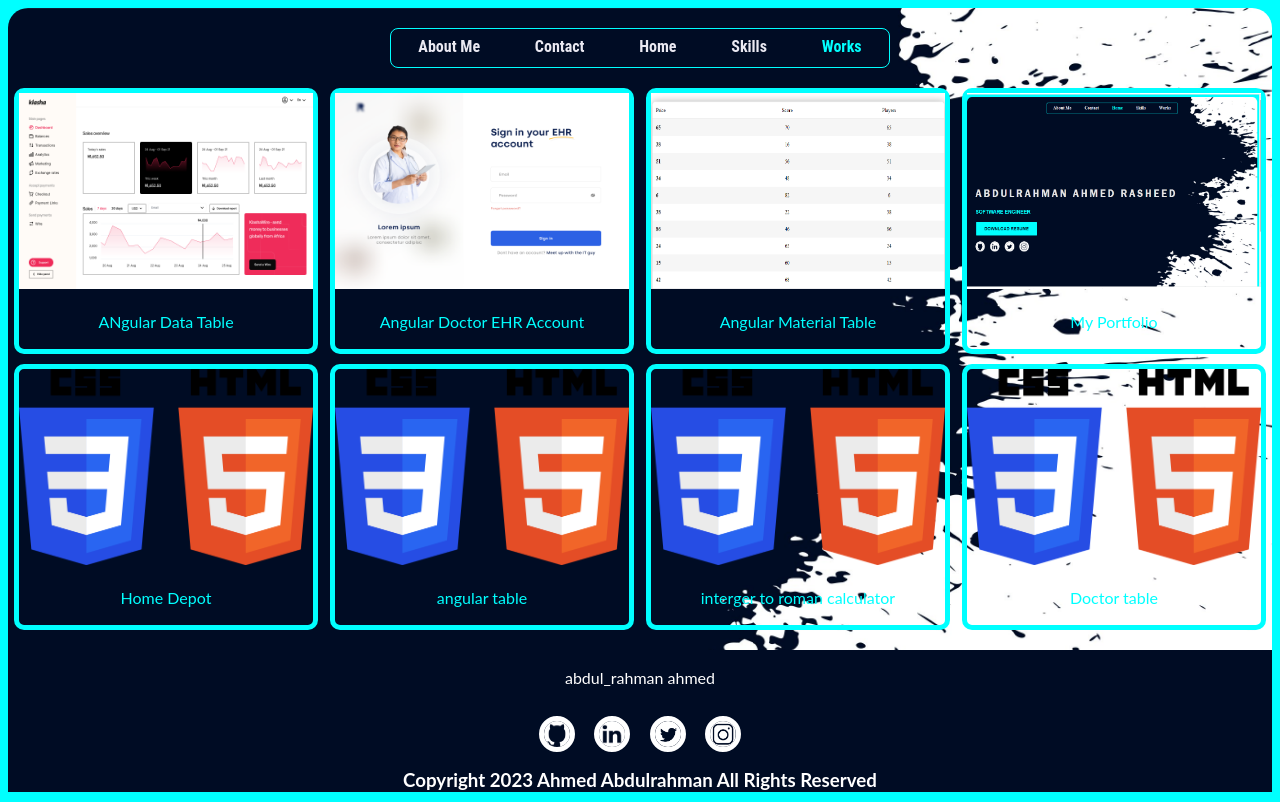
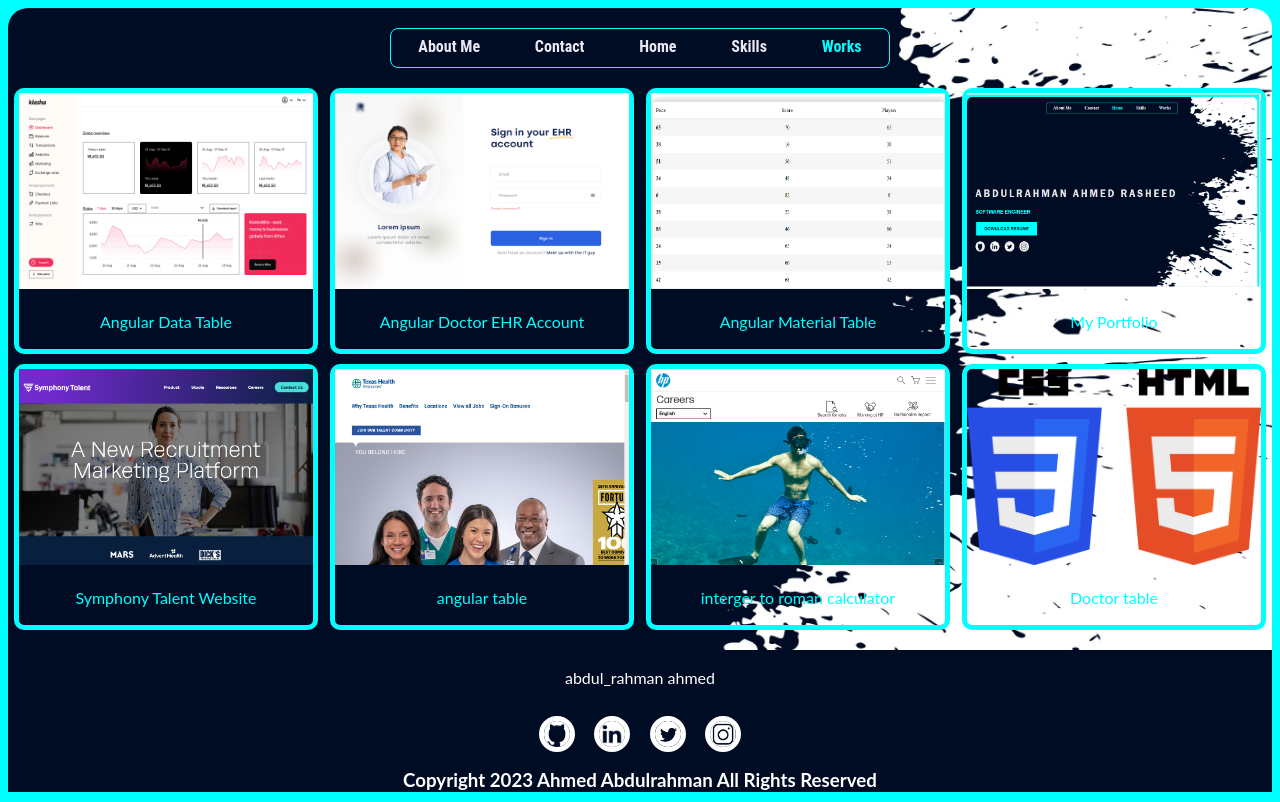
Before and after one commit to Rahman-Abdul/my-portfolio, a Next.js app: page /works in a window 1280 px wide. Built offline with nearby package versions, Linux system fonts and the light colour scheme.

Commit message:
removed packag json

```diff
--- a/pages/works.tsx
+++ b/pages/works.tsx
@@ -5,6 +5,9 @@ import angularDashboard from '../assets/angularDashboard.png'
 import doctor from '../assets/doctor.png'
 import table from '../assets/table.png'
 import portfolio from '../assets/portfolio.png'
+import symphony from '../assets/symphony.png'
+import texas from '../assets/texas.png'
+import hp from '../assets/hp.png'
 
 
 // import { Container } from './styles';
@@ -17,7 +20,7 @@ const Works: any = () => {
     <a target="_blank" href="img_5terre.jpg">
     <Image src={angularDashboard} alt="Illustrator" width="600" height="400"/>
     </a>
-    <div className="desc">ANgular Data Table</div>
+    <div className="desc">Angular Data Table</div>
   </div>
 </div>
 
@@ -53,9 +56,9 @@ const Works: any = () => {
 <div className="responsive">
   <div className="gallery">
     <a target="_blank" href="img_mountains.jpg">
-    <Image src={html} alt="Illustrator" width="600" height="400"/>
+    <Image src={symphony} alt="Illustrator" width="600" height="400"/>
     </a>
-    <div className="desc">Home Depot</div>
+    <div className="desc">Symphony Talent Website</div>
   </div>
 </div>
 
@@ -63,7 +66,7 @@ const Works: any = () => {
 <div className="responsive">
   <div className="gallery">
     <a target="_blank" href="img_mountains.jpg">
-    <Image src={html} alt="Illustrator" width="600" height="400"/>
+    <Image src={texas} alt="Illustrator" width="600" height="400"/>
     </a>
     <div className="desc">angular table</div>
   </div>
@@ -72,7 +75,7 @@ const Works: any = () => {
 <div className="responsive">
   <div className="gallery">
     <a target="_blank" href="img_mountains.jpg">
-    <Image src={html} alt="Illustrator" width="600" height="400"/>
+    <Image src={hp} alt="Illustrator" width="600" height="400"/>
     </a>
     <div className="desc">interger to roman calculator</div>
   </div>
```
Also changed, not shown: assets/hp.PNG (added).
